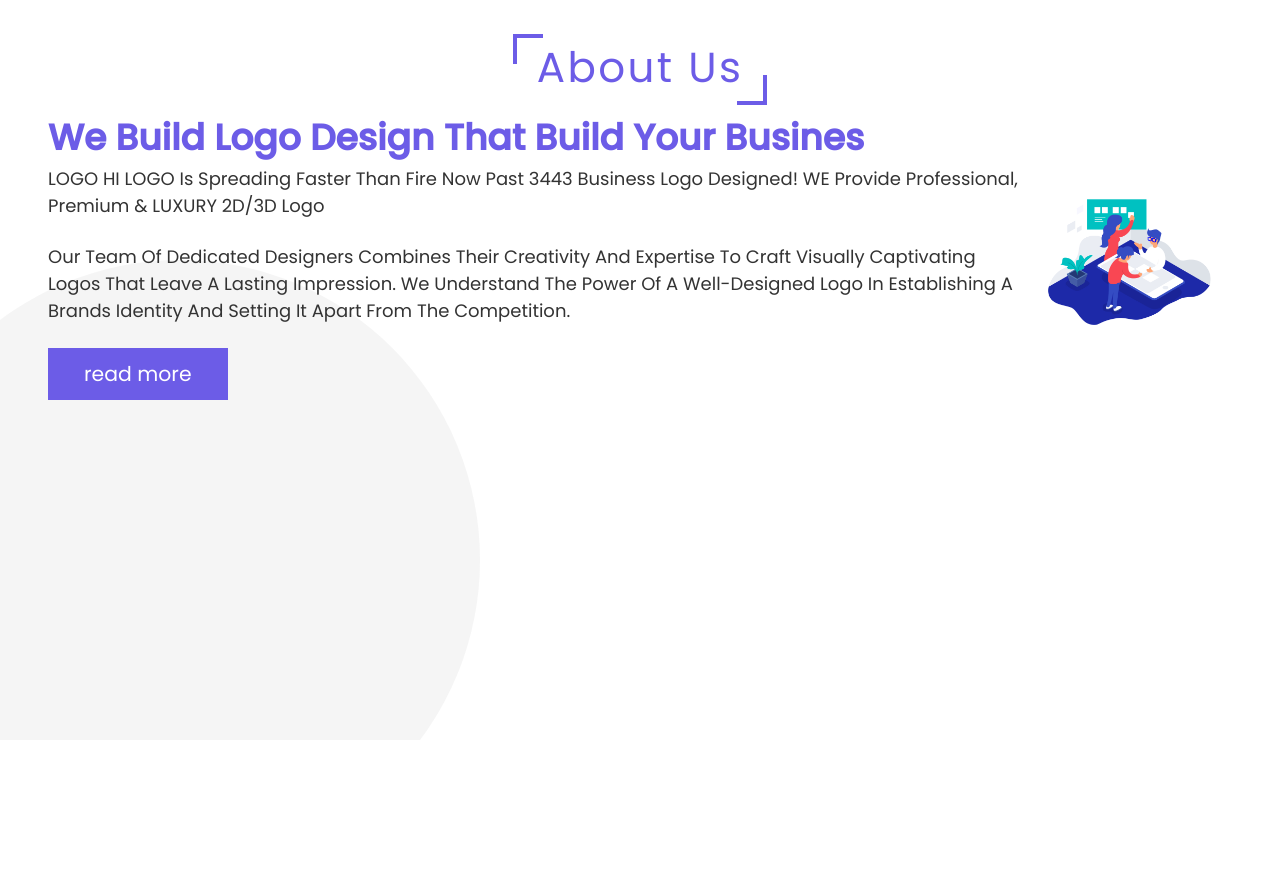
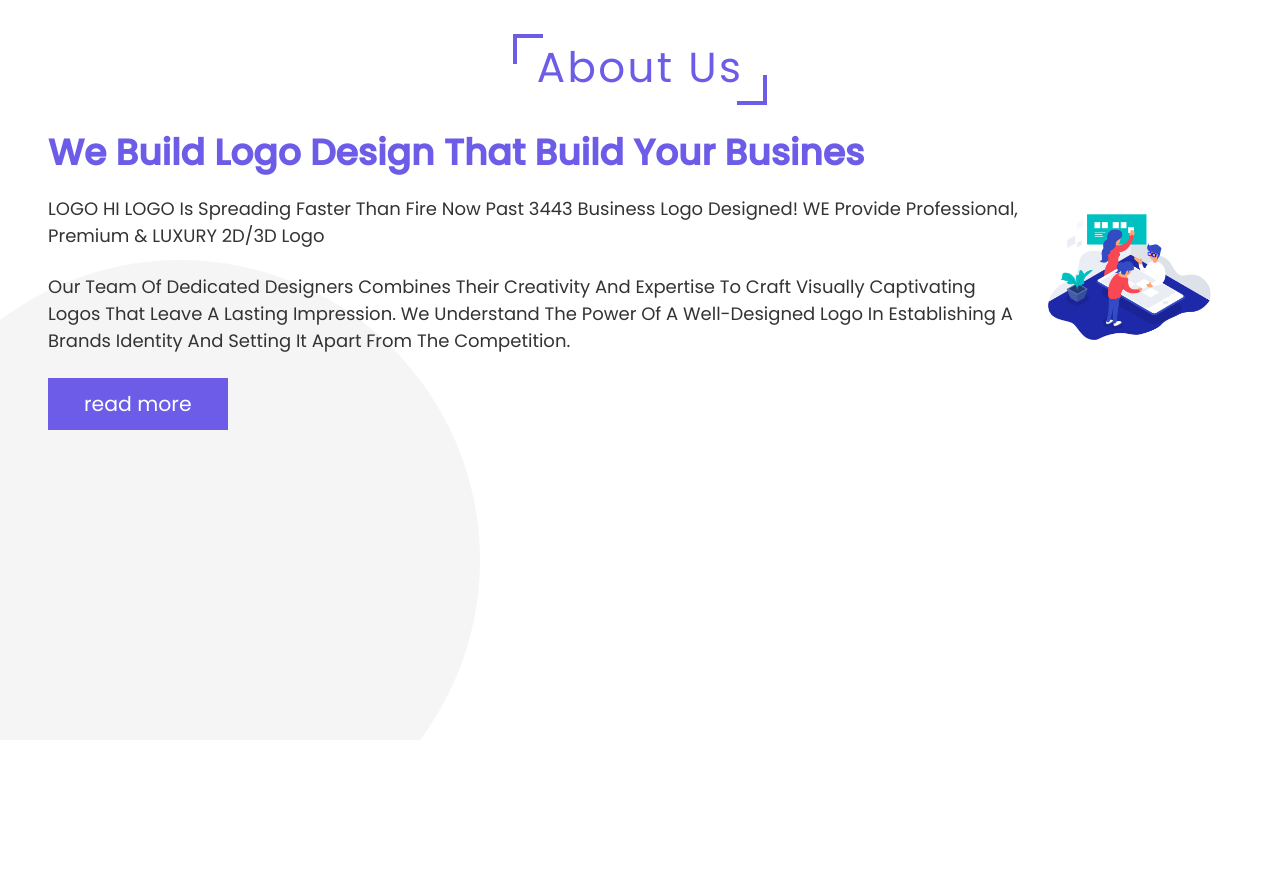
Before and after one commit to kavijakhar/serviwoOfficial, a Next.js app: page / in a window 1280 px wide. Shown: the part 860-1740 px from the top of the page. Built offline with nearby package versions, Linux system fonts and the light colour scheme; no server answers.

Commit message:
changing content

```diff
--- a/components/basicpage/About.js
+++ b/components/basicpage/About.js
@@ -10,7 +10,7 @@ export default function About() {
       <div className={styles.row}>
 
         <div className={styles.content}>
-          <h3>We build Logo Design that build your busines</h3>
+          <h3   style={{'line-height': 'inherit'}}>We build Logo Design that build your busines</h3>
           <p>LOGO HI LOGO is spreading faster than fire  now past 3443 business logo designed! WE provide Professional, Premium  & LUXURY 2D/3D logo</p>
           <p>Our team of dedicated designers combines their creativity and expertise to craft visually captivating logos that leave a lasting impression. We understand the power of a well-designed logo in establishing a brands identity and setting it apart from the competition.</p>
           <Link href={"/abouts"}><button className={styles.btn}>read more</button></Link>
```
